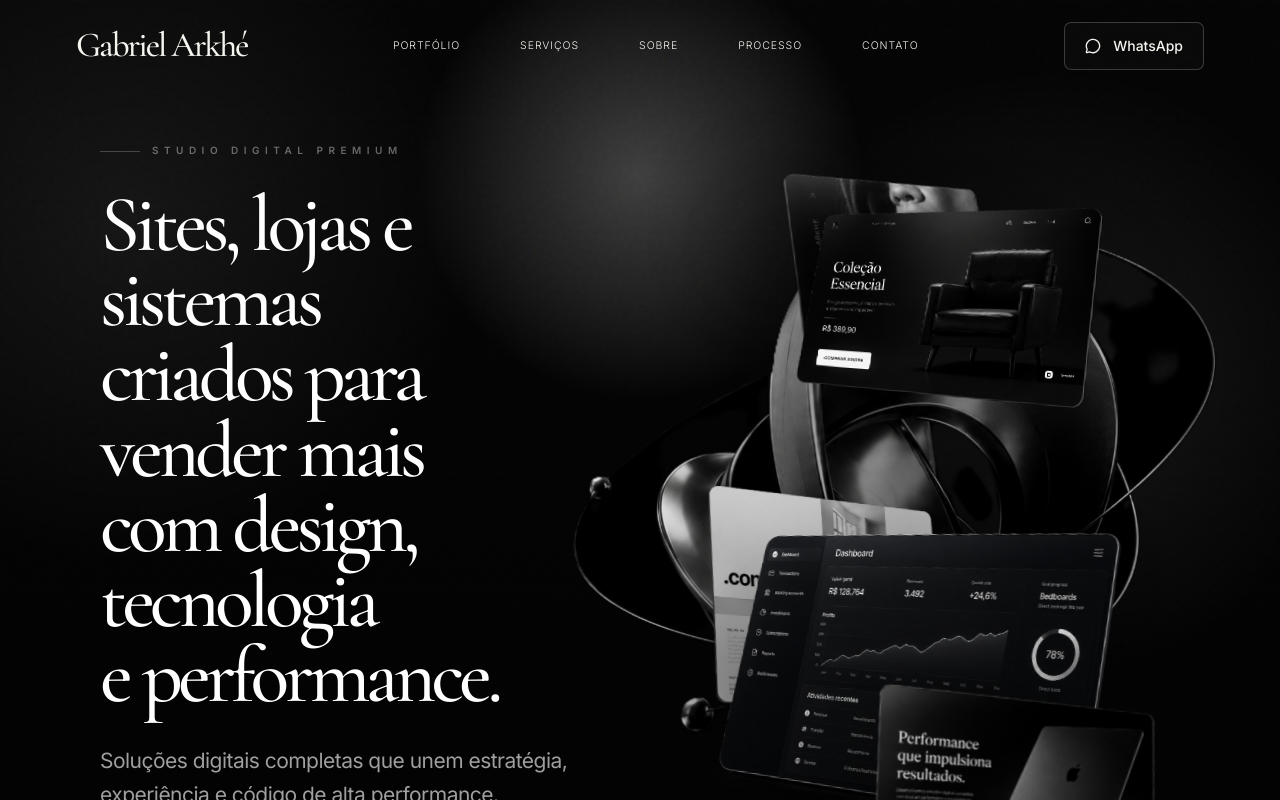
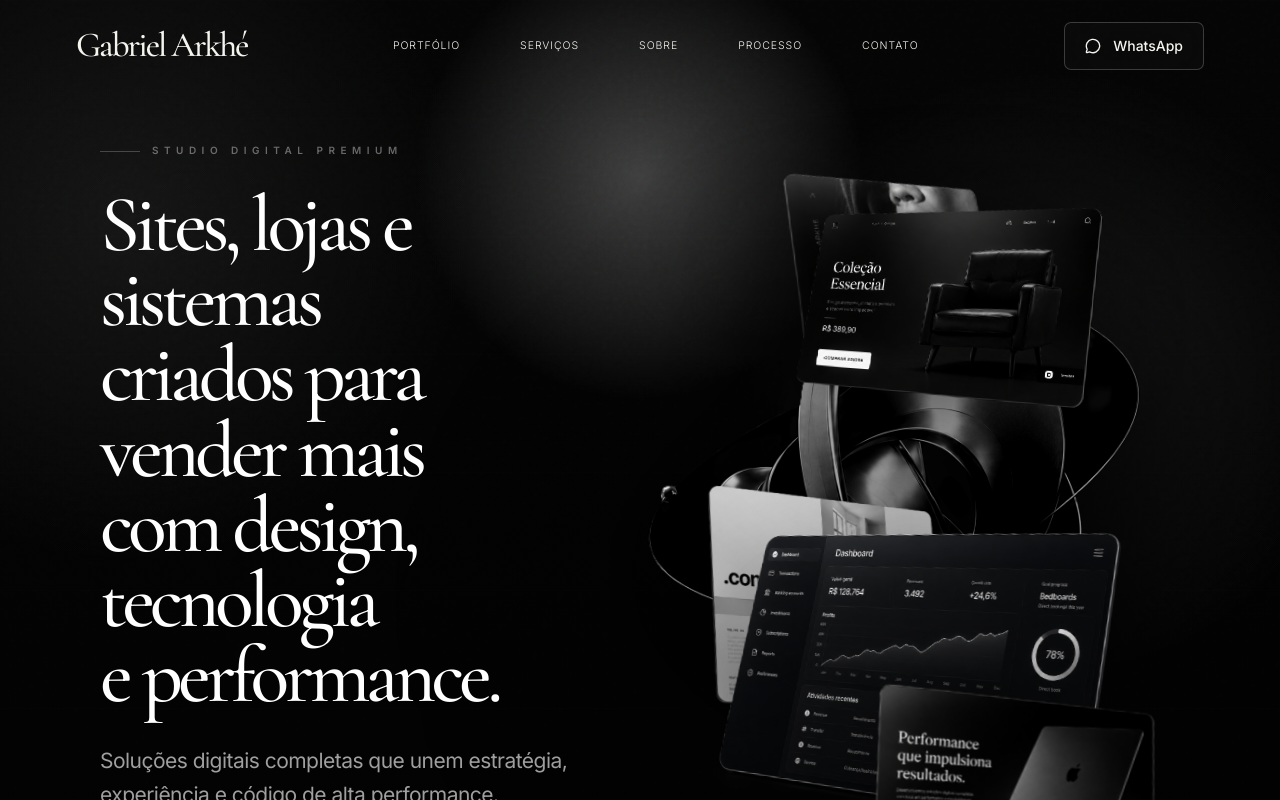
Before and after one commit to NeroProject329/portfolio-gabriel-arkhe, a Next.js app: page / in a window 1280 px wide. Shown: the top 800 px of the page. Built offline with nearby package versions, Linux system fonts and the light colour scheme.

Commit message:
globals ajuste

```diff
--- a/src/app/globals.css
+++ b/src/app/globals.css
@@ -95,116 +95,51 @@ a {
   position: relative;
   width: 100%;
   height: 100%;
-  animation: heroFloat 7s ease-in-out infinite;
   transform-style: preserve-3d;
+  filter: drop-shadow(0 34px 90px rgba(0, 0, 0, 0.72));
 }
 
-.hero-metal-core {
+.hero-metal-object::before {
+  content: "";
   position: absolute;
   inset: 16%;
+  z-index: 0;
   border-radius: 999px;
   background:
-    radial-gradient(circle at 32% 24%, #ffffff 0%, #c8c8c0 7%, transparent 18%),
-    radial-gradient(circle at 70% 68%, #0b0b0b 0%, #111 28%, transparent 48%),
-    linear-gradient(130deg, #080808 0%, #3a3a37 19%, #e5e5dd 36%, #50504d 48%, #090909 62%, #b9b9b1 78%, #0a0a0a 100%);
-  box-shadow:
-    inset -30px -30px 80px rgba(0, 0, 0, 0.95),
-    inset 28px 24px 70px rgba(255, 255, 255, 0.22),
-    0 32px 100px rgba(255, 255, 255, 0.1);
-  transform: rotate(-18deg);
-  filter: contrast(1.08) saturate(0.75);
-}
-
-.hero-metal-core::before,
-.hero-metal-core::after {
-  content: "";
-  position: absolute;
-  inset: -6%;
-  border-radius: 999px;
-  border: 28px solid rgba(230, 230, 220, 0.28);
-  transform: rotate(58deg) scaleX(0.48);
-  box-shadow:
-    inset 0 0 38px rgba(255, 255, 255, 0.12),
-    0 0 28px rgba(255, 255, 255, 0.08);
-}
-
-.hero-metal-core::after {
-  inset: 5%;
-  border-width: 16px;
-  opacity: 0.72;
-  transform: rotate(-34deg) scaleX(0.42);
+    radial-gradient(circle at 42% 28%, rgba(255, 255, 255, 0.22), transparent 18%),
+    radial-gradient(circle at 54% 52%, rgba(255, 255, 255, 0.12), transparent 28%),
+    radial-gradient(circle at 50% 58%, rgba(0, 0, 0, 0.9), transparent 62%);
+  filter: blur(34px);
+  opacity: 0.82;
 }
 
 .hero-metal-asset {
   position: absolute;
-  inset: -18%;
-  z-index: 3;
+  inset: -2%;
+  z-index: 2;
   background-image: url("/images/hero/hero-metallic-orbital-object.png");
   background-repeat: no-repeat;
   background-position: center;
   background-size: contain;
   pointer-events: none;
+  filter:
+    contrast(1.08)
+    saturate(0.22)
+    brightness(1.04)
+    drop-shadow(0 32px 70px rgba(0, 0, 0, 0.78));
 }
 
-.hero-orbit {
-  position: absolute;
-  left: 50%;
-  top: 50%;
-  width: 118%;
-  height: 48%;
-  border: 1px solid rgba(255, 255, 255, 0.3);
-  border-radius: 999px;
-  transform-origin: center;
-  filter: drop-shadow(0 0 10px rgba(255, 255, 255, 0.12));
-}
-
-.hero-orbit-one {
-  animation: orbitOne 22s linear infinite;
-}
-
-.hero-orbit-two {
-  width: 126%;
-  height: 42%;
-  opacity: 0.72;
-  animation: orbitTwo 29s linear infinite;
-}
-
-.hero-orbit-three {
-  width: 104%;
-  height: 36%;
-  opacity: 0.55;
-  animation: orbitThree 18s linear infinite reverse;
-}
-
-.hero-orbit-dot {
-  position: absolute;
-  z-index: 4;
-  width: clamp(12px, 1.4vw, 22px);
-  height: clamp(12px, 1.4vw, 22px);
-  border-radius: 999px;
-  background:
-    radial-gradient(circle at 30% 20%, #ffffff, #bdbdb6 28%, #171717 74%);
-  box-shadow:
-    0 0 24px rgba(255, 255, 255, 0.24),
-    inset -8px -9px 16px rgba(0, 0, 0, 0.8);
-}
-
-.hero-dot-one {
-  left: 12%;
-  top: 42%;
-  animation: dotFloatA 8s ease-in-out infinite;
-}
-
-.hero-dot-two {
-  right: 12%;
-  top: 23%;
-  animation: dotFloatB 9s ease-in-out infinite;
-}
-
+/* Garante que qualquer anel/bolinha antiga suma, mesmo se ainda estiver no JSX */
+.hero-metal-core,
+.hero-orbit,
+.hero-orbit-one,
+.hero-orbit-two,
+.hero-orbit-three,
+.hero-orbit-dot,
+.hero-dot-one,
+.hero-dot-two,
 .hero-dot-three {
-  right: 18%;
-  bottom: 29%;
-  animation: dotFloatA 10s ease-in-out infinite reverse;
+  display: none !important;
 }
 
 .mockup-card {
```
